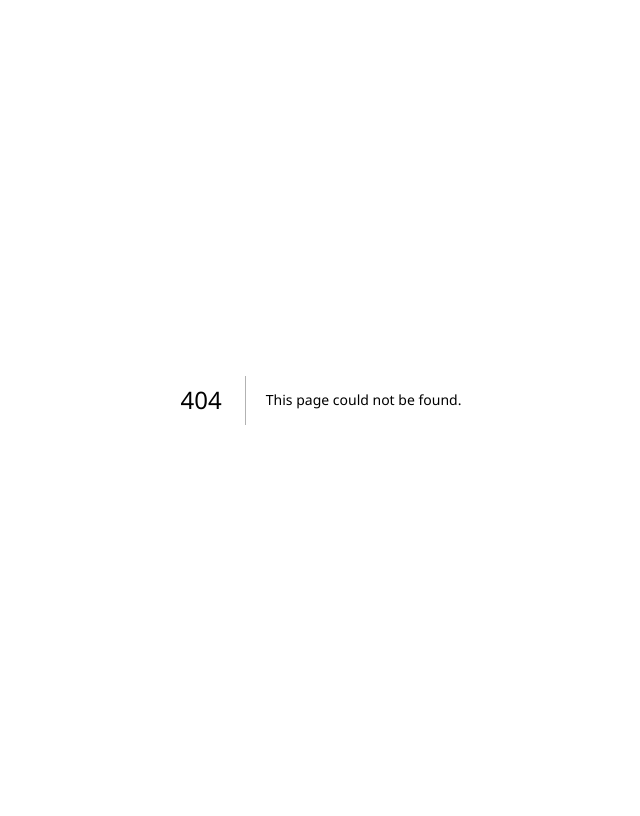
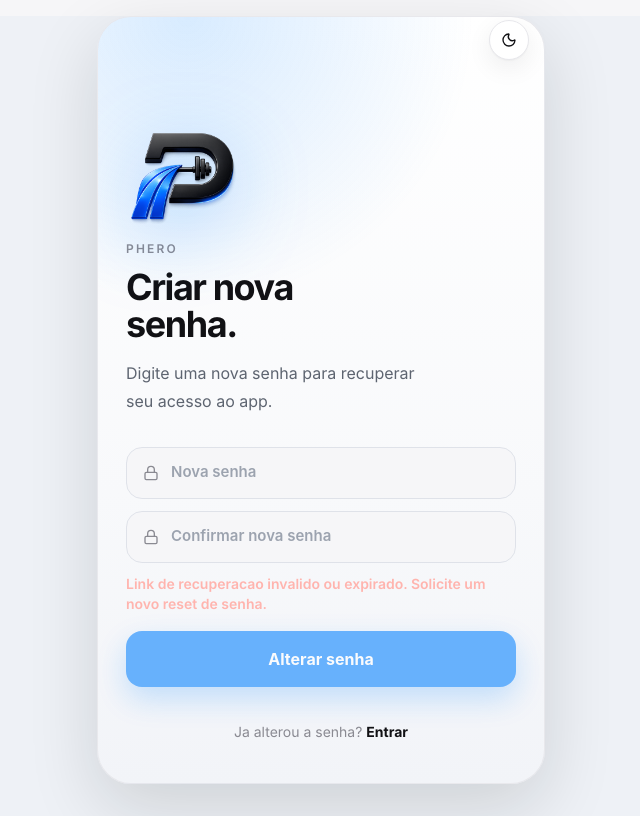
Before and after one commit to themidiamkt-cpu/Phero, a Next.js app: page /reset-password in a window 1280 px wide. Before the commit this address had no page. Shown: the whole page, without its empty margins (319-959 px from the left). Built offline with nearby package versions, Linux system fonts and the light colour scheme.

Commit message:
Add password recovery reset flow

```diff
--- a/src/app/layout.tsx
+++ b/src/app/layout.tsx
@@ -1,5 +1,6 @@
 import type { Metadata } from "next";
 import { Inter } from "next/font/google";
+import { AuthHashHandler } from "@/components/auth-hash-handler";
 import "./globals.css";
 
 const inter = Inter({
@@ -28,7 +29,10 @@ export default function RootLayout({
       lang="pt-BR"
       className={`${inter.variable} h-full antialiased`}
     >
-      <body className="min-h-full bg-white text-neutral-950">{children}</body>
+      <body className="min-h-full bg-white text-neutral-950">
+        <AuthHashHandler />
+        {children}
+      </body>
     </html>
   );
 }
--- /dev/null
+++ b/src/app/reset-password/page.tsx
@@ -0,0 +1,5 @@
+import { ResetPasswordForm } from "@/components/reset-password-form";
+
+export default function ResetPasswordPage() {
+  return <ResetPasswordForm />;
+}
--- /dev/null
+++ b/src/components/auth-hash-handler.tsx
@@ -0,0 +1,20 @@
+"use client";
+
+import { useEffect } from "react";
+
+export function AuthHashHandler() {
+  useEffect(() => {
+    const hash = window.location.hash;
+    if (!hash) return;
+
+    const params = new URLSearchParams(hash.slice(1));
+    const type = params.get("type");
+    const accessToken = params.get("access_token");
+
+    if (type === "recovery" && accessToken && window.location.pathname !== "/reset-password") {
+      window.location.replace(`/reset-password${hash}`);
+    }
+  }, []);
+
+  return null;
+}
--- /dev/null
+++ b/src/components/reset-password-form.tsx
@@ -0,0 +1,157 @@
+"use client";
+
+import { useEffect, useState } from "react";
+import type { FormEvent, ReactNode } from "react";
+import { Lock } from "lucide-react";
+import { createClient } from "@/lib/supabase/client";
+import { ThemeToggle } from "@/components/theme-toggle";
+
+export function ResetPasswordForm() {
+  const [password, setPassword] = useState("");
+  const [confirmPassword, setConfirmPassword] = useState("");
+  const [ready, setReady] = useState(false);
+  const [loading, setLoading] = useState(false);
+  const [message, setMessage] = useState("");
+  const [error, setError] = useState("");
+
+  useEffect(() => {
+    async function prepareRecoverySession() {
+      const hash = window.location.hash;
+      if (!hash) {
+        setError("Link de recuperacao invalido ou expirado. Solicite um novo reset de senha.");
+        return;
+      }
+
+      const params = new URLSearchParams(hash.slice(1));
+      const accessToken = params.get("access_token");
+      const refreshToken = params.get("refresh_token");
+      const type = params.get("type");
+
+      if (type !== "recovery" || !accessToken || !refreshToken) {
+        setError("Link de recuperacao invalido ou expirado. Solicite um novo reset de senha.");
+        return;
+      }
+
+      const supabase = createClient();
+      const { error: sessionError } = await supabase.auth.setSession({
+        access_token: accessToken,
+        refresh_token: refreshToken,
+      });
+
+      if (sessionError) {
+        setError("Nao foi possivel validar o link de recuperacao. Solicite um novo reset de senha.");
+        return;
+      }
+
+      window.history.replaceState(null, "", "/reset-password");
+      setReady(true);
+    }
+
+    prepareRecoverySession();
+  }, []);
+
+  async function submit(event: FormEvent<HTMLFormElement>) {
+    event.preventDefault();
+    setError("");
+    setMessage("");
+
+    if (password.length < 6) {
+      setError("A nova senha deve ter pelo menos 6 caracteres.");
+      return;
+    }
+
+    if (password !== confirmPassword) {
+      setError("As senhas nao conferem.");
+      return;
+    }
+
+    setLoading(true);
+    try {
+      const supabase = createClient();
+      const { error: updateError } = await supabase.auth.updateUser({ password });
+
+      if (updateError) {
+        setError(updateError.message || "Nao foi possivel alterar a senha.");
+        return;
+      }
+
+      await supabase.auth.signOut();
+      setMessage("Senha alterada com sucesso. Agora voce ja pode entrar com a nova senha.");
+      setPassword("");
+      setConfirmPassword("");
+    } catch {
+      setError("Nao foi possivel alterar a senha.");
+    } finally {
+      setLoading(false);
+    }
+  }
+
+  return (
+    <main className="auth-page min-h-dvh">
+      <ThemeToggle className="fixed right-[calc(50%-13rem)] top-5 z-30 max-[440px]:right-5" />
+      <div className="auth-card mx-auto flex min-h-dvh w-full max-w-md flex-col overflow-hidden px-7 pb-10 pt-20 sm:my-4 sm:min-h-[calc(100dvh-2rem)] sm:rounded-[34px]">
+        <div className="flex flex-1 flex-col justify-center">
+          <div className="grid size-28 place-items-center">
+            {/* eslint-disable-next-line @next/next/no-img-element */}
+            <img src="/phero-logo-transparent.png" alt="Phero" className="h-[132%] w-[132%] max-w-none object-contain drop-shadow-[0_18px_38px_rgba(10,132,255,.32)]" />
+          </div>
+          <p className="auth-overline mt-7 text-xs font-semibold uppercase tracking-[0.18em]">PHERO</p>
+          <h1 className="auth-title mt-3 whitespace-pre-line text-[36px] font-bold leading-[1.02] tracking-[-0.04em]">
+            Criar nova{"\n"}senha.
+          </h1>
+          <p className="auth-copy mt-4 max-w-xs text-[16px] leading-7">
+            Digite uma nova senha para recuperar seu acesso ao app.
+          </p>
+
+          <form onSubmit={submit} className="mt-8 grid gap-3">
+            <Field icon={<Lock className="size-4" />} placeholder="Nova senha" value={password} onChange={setPassword} disabled={!ready || Boolean(message)} />
+            <Field icon={<Lock className="size-4" />} placeholder="Confirmar nova senha" value={confirmPassword} onChange={setConfirmPassword} disabled={!ready || Boolean(message)} />
+            {error ? <p className="text-sm font-semibold text-[#ffb4ae]">{error}</p> : null}
+            {message ? <p className="rounded-[14px] border border-emerald-300/40 bg-emerald-400/12 p-3 text-sm font-semibold text-emerald-100">{message}</p> : null}
+            <button
+              disabled={!ready || loading || Boolean(message)}
+              className="pressable mt-1 h-14 rounded-[16px] bg-[var(--blue)] text-[16px] font-bold text-white shadow-[0_12px_30px_rgba(10,132,255,.36)] transition hover:bg-[var(--blue-ink)] disabled:opacity-60"
+            >
+              {loading ? "Salvando..." : "Alterar senha"}
+            </button>
+          </form>
+        </div>
+
+        <p className="auth-footer mt-8 text-center text-sm">
+          Ja alterou a senha?{" "}
+          <a className="auth-footer-link font-bold" href="/login">
+            Entrar
+          </a>
+        </p>
+      </div>
+    </main>
+  );
+}
+
+function Field({
+  icon,
+  placeholder,
+  value,
+  disabled,
+  onChange,
+}: {
+  icon: ReactNode;
+  placeholder: string;
+  value: string;
+  disabled?: boolean;
+  onChange: (value: string) => void;
+}) {
+  return (
+    <label className="auth-field flex h-[52px] items-center gap-3 rounded-[16px] px-4 backdrop-blur transition-within focus-within:border-[var(--blue)] focus-within:ring-4 focus-within:ring-[rgba(10,132,255,.16)]">
+      {icon}
+      <input
+        className="auth-input min-w-0 flex-1 bg-transparent text-[15px] font-semibold outline-none"
+        disabled={disabled}
+        placeholder={placeholder}
+        type="password"
+        value={value}
+        onChange={(event) => onChange(event.target.value)}
+      />
+    </label>
+  );
+}
```
